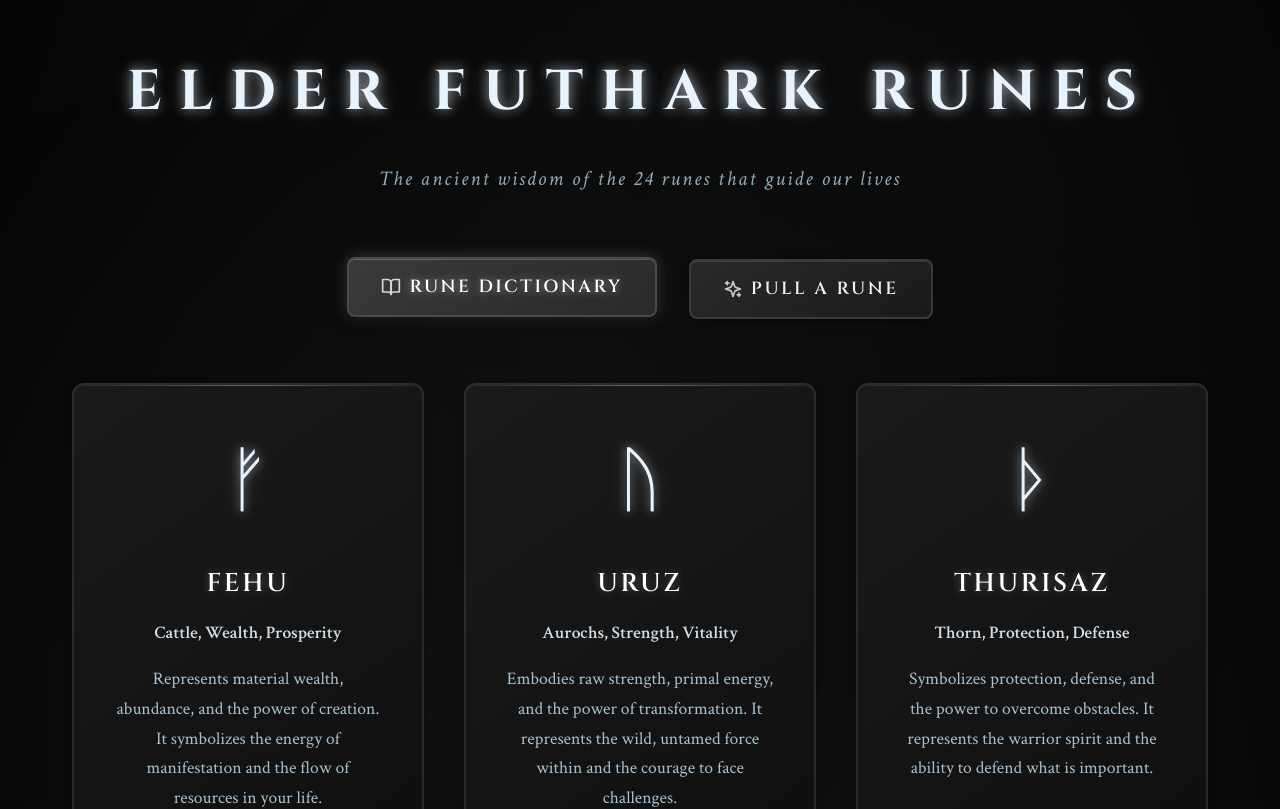
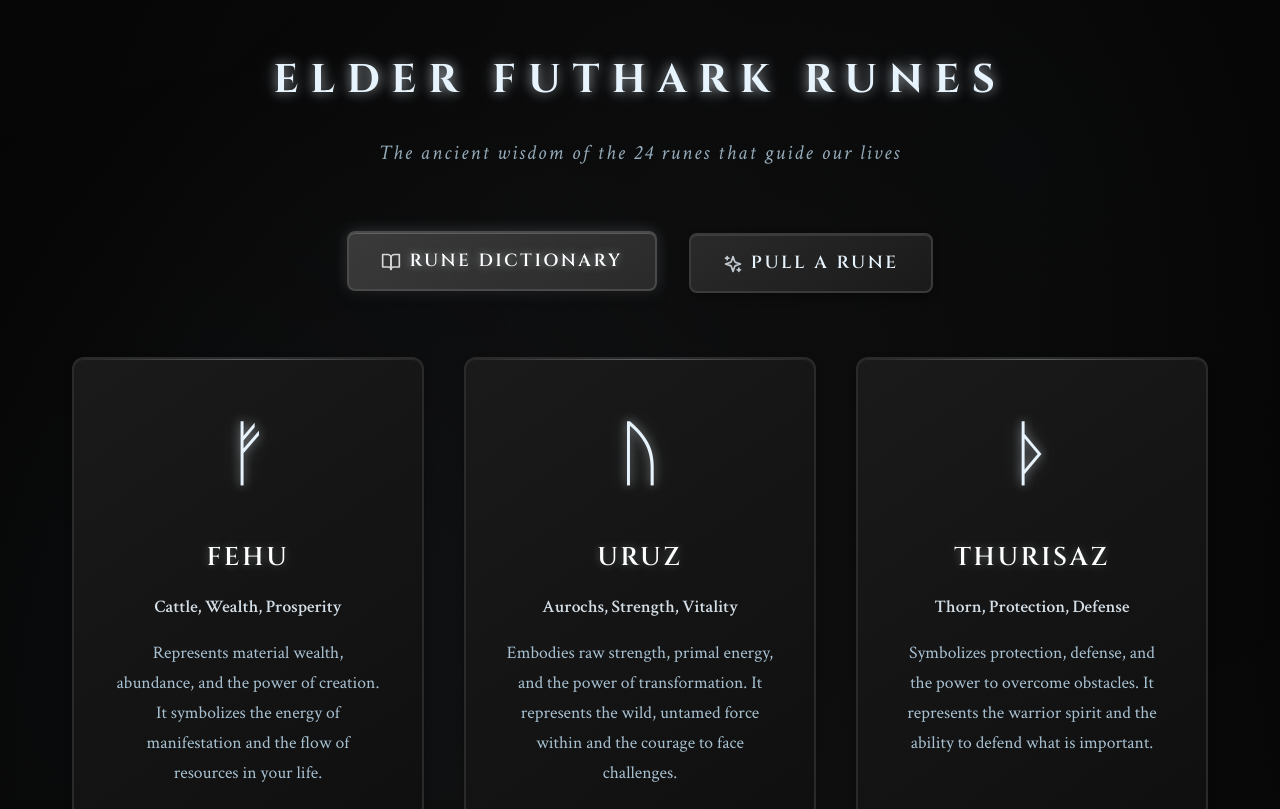
Before and after one commit to katalinkult/runes, a React (Vite) app: page / in a window 1280 px wide. Shown: the top 809 px of the page. Built offline with nearby package versions, Linux system fonts and the light colour scheme.

Commit message:
Smaller page top.

```diff
--- a/src/App.tsx
+++ b/src/App.tsx
@@ -86,8 +86,12 @@ function App() {
   return (
     <div className="container">
       <header className="header">
-        <h1>Elder Futhark Runes</h1>
-        <p>The ancient wisdom of the 24 runes that guide our lives</p>
+        <h1 style={{ fontSize: activeTab === 'daily' ? '1.5rem' : '2.5rem' }}>
+          Elder Futhark Runes
+        </h1>
+        {activeTab === 'dictionary' && (
+          <p>The ancient wisdom of the 24 runes that guide our lives</p>
+        )}
       </header>
 
       <nav className="nav-tabs">
```
